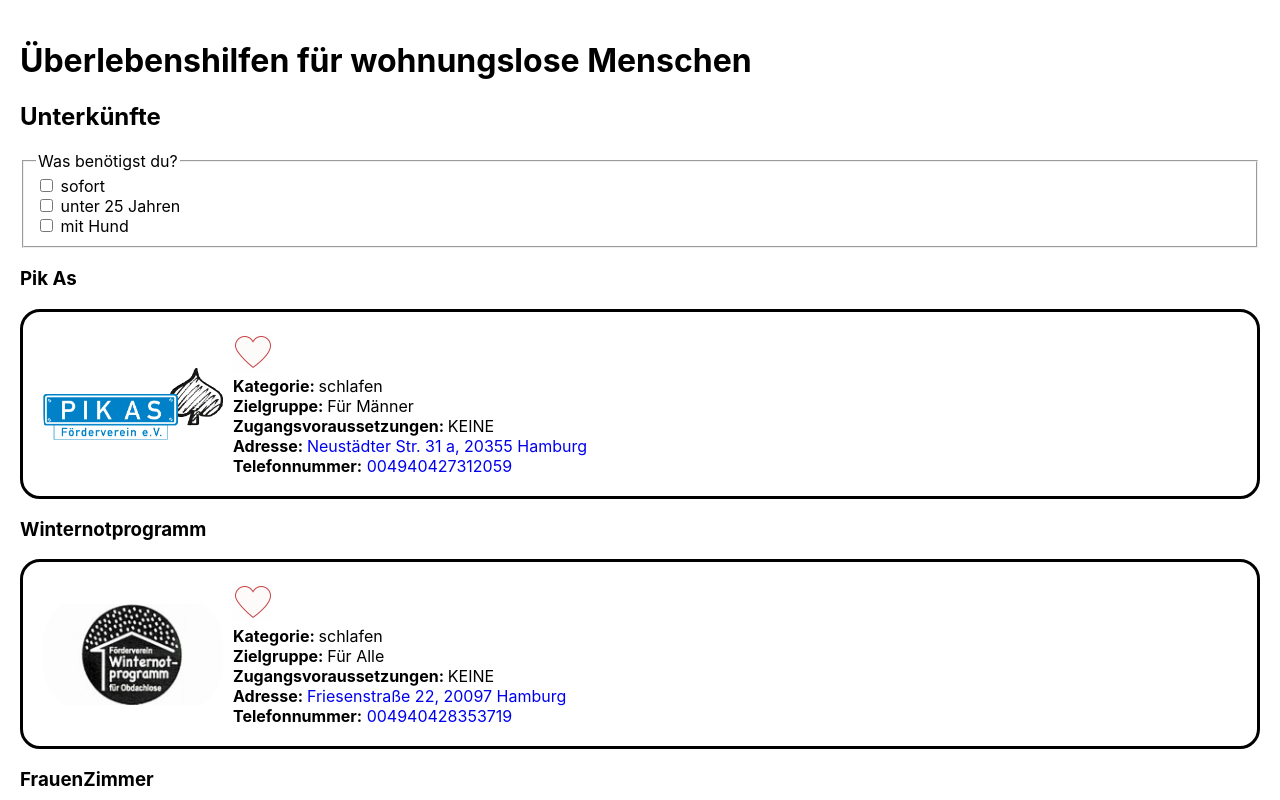
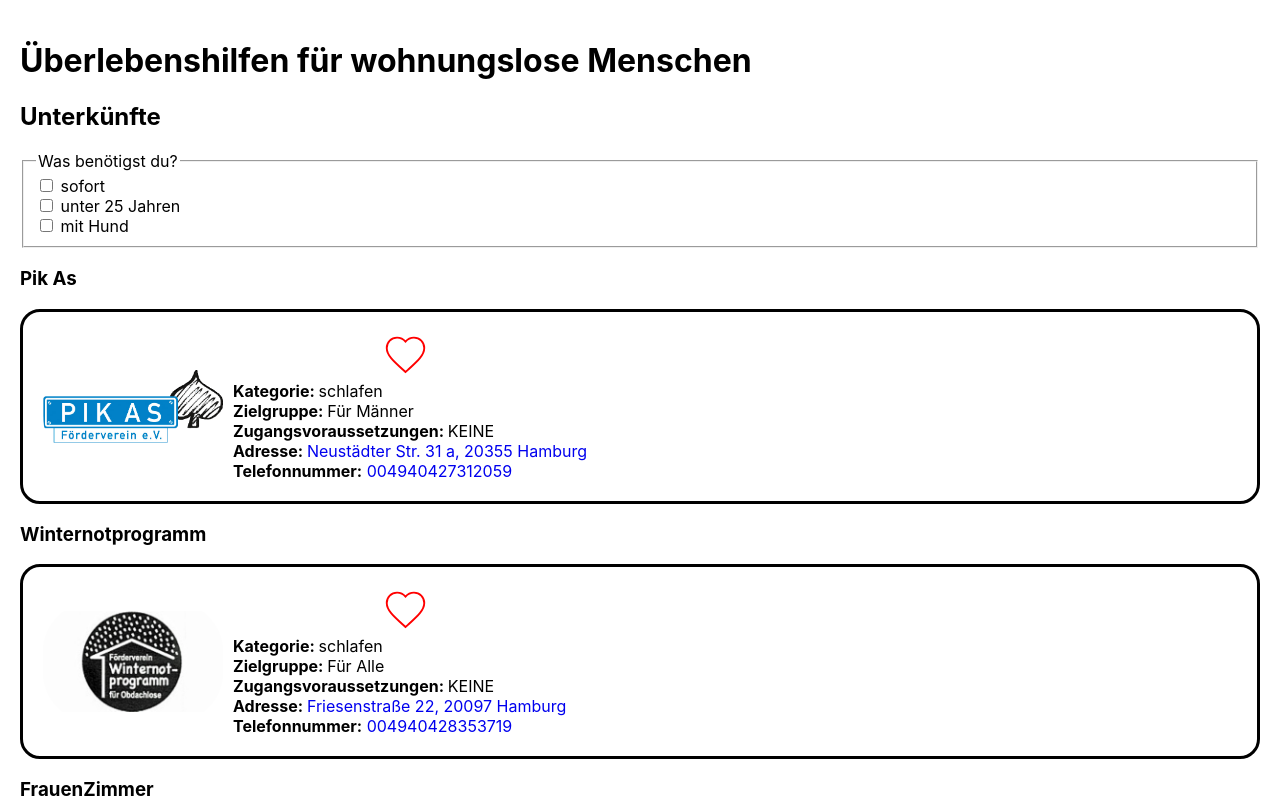
Before and after one commit to BucherLara/Capstone-Project, a Next.js app: page /sleep in a window 1280 px wide. Shown: the top 800 px of the page. Built offline with nearby package versions, Linux system fonts and the light colour scheme.

Commit message:
add svg instead of img

```diff
--- a/components/Facility/index.js
+++ b/components/Facility/index.js
@@ -2,6 +2,7 @@ import styled from "styled-components";
 import Image from "next/image";
 import Link from "next/link";
 import { ListItem } from "../FacilityList";
+import { css } from "styled-components";
 
 export default function Facility({ facility, setFacilities }) {
   const { name, adress, target, requirements, image, link, tel, id } = facility;
@@ -38,7 +39,18 @@ export default function Facility({ facility, setFacilities }) {
               toggleBookmark(id);
             }}
           >
-            <Image
+            <StyledSvg
+              variant={
+                facility.isBookmarked ? "bookmarkActive" : "bookmarkNotActive"
+              }
+              xmlns="http://www.w3.org/2000/svg"
+              height="24px"
+              viewBox="0 0 24 24"
+              width="24px"
+            >
+              <path d="M12 21.35l-1.45-1.32C5.4 15.36 2 12.28 2 8.5 2 5.42 4.42 3 7.5 3c1.74 0 3.41.81 4.5 2.09C13.09 3.81 14.76 3 16.5 3 19.58 3 22 5.42 22 8.5c0 3.78-3.4 6.86-8.55 11.54L12 21.35z" />
+            </StyledSvg>
+            {/* <Image
               src={
                 facility.isBookmarked === false
                   ? "/icons/isNotBookmarked.png"
@@ -47,7 +59,7 @@ export default function Facility({ facility, setFacilities }) {
               alt="isNotBookmarkedHeart"
               width={40}
               height={40}
-            />
+            /> */}
           </StyledButton>
           <ListItem>
             <b>Kategorie: </b> {facility.category}
@@ -105,5 +117,22 @@ const StyledButton = styled.button`
   padding: 0;
   background-color: white;
 `;
+const StyledSvg = styled.svg`
+  width: 45px;
+  height: 45px;
+  margin-left: 150px;
+  ${({ variant }) =>
+    variant === "bookmarkActive" &&
+    css`
+      fill: #ff7f7f;
+    `}
 
+  ${({ variant }) =>
+    variant === "bookmarkNotActive" &&
+    css`
+      fill: transparent;
+      stroke: red;
+      color: red;
+    `}
+`;
 export { StyledList, StyledImage };
```
Also changed, not shown: public/icons/Bookmark.svg (added), public/icons/home.png (added).
